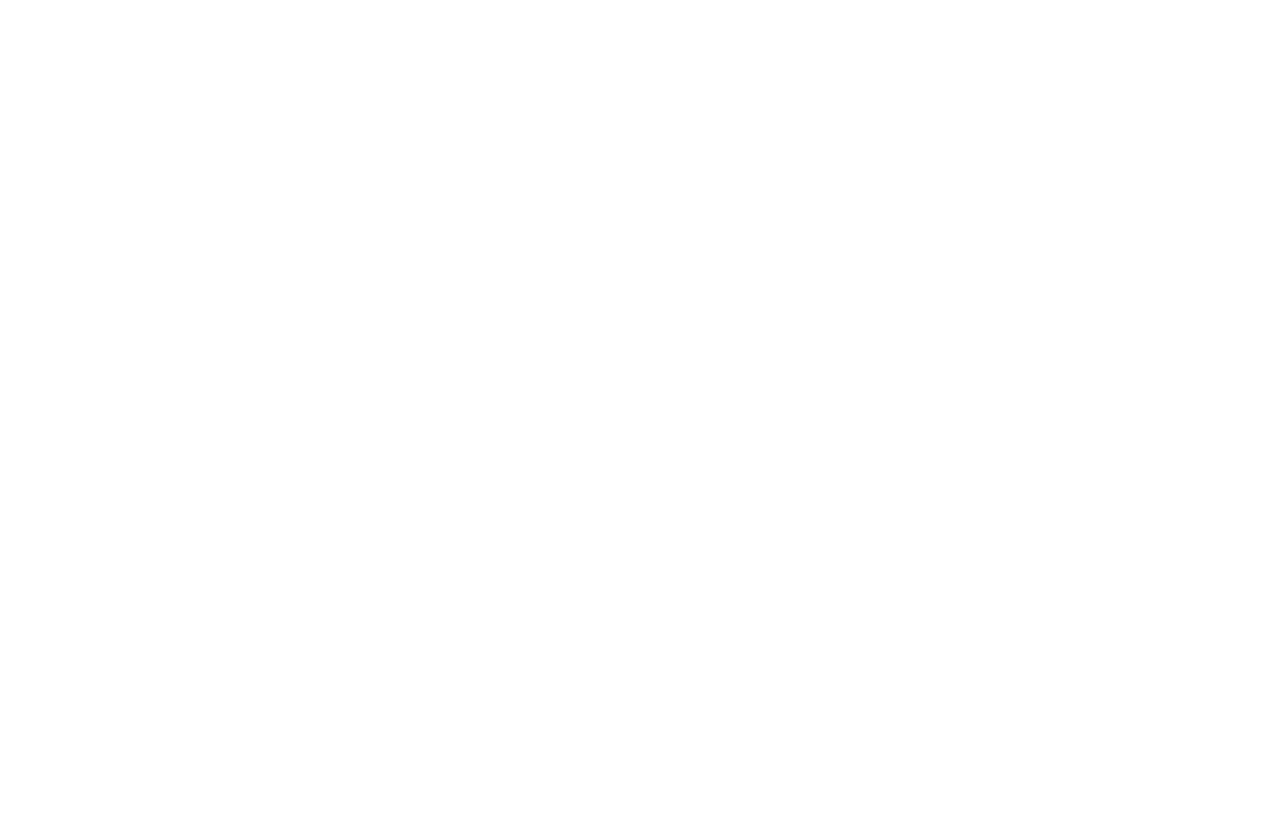
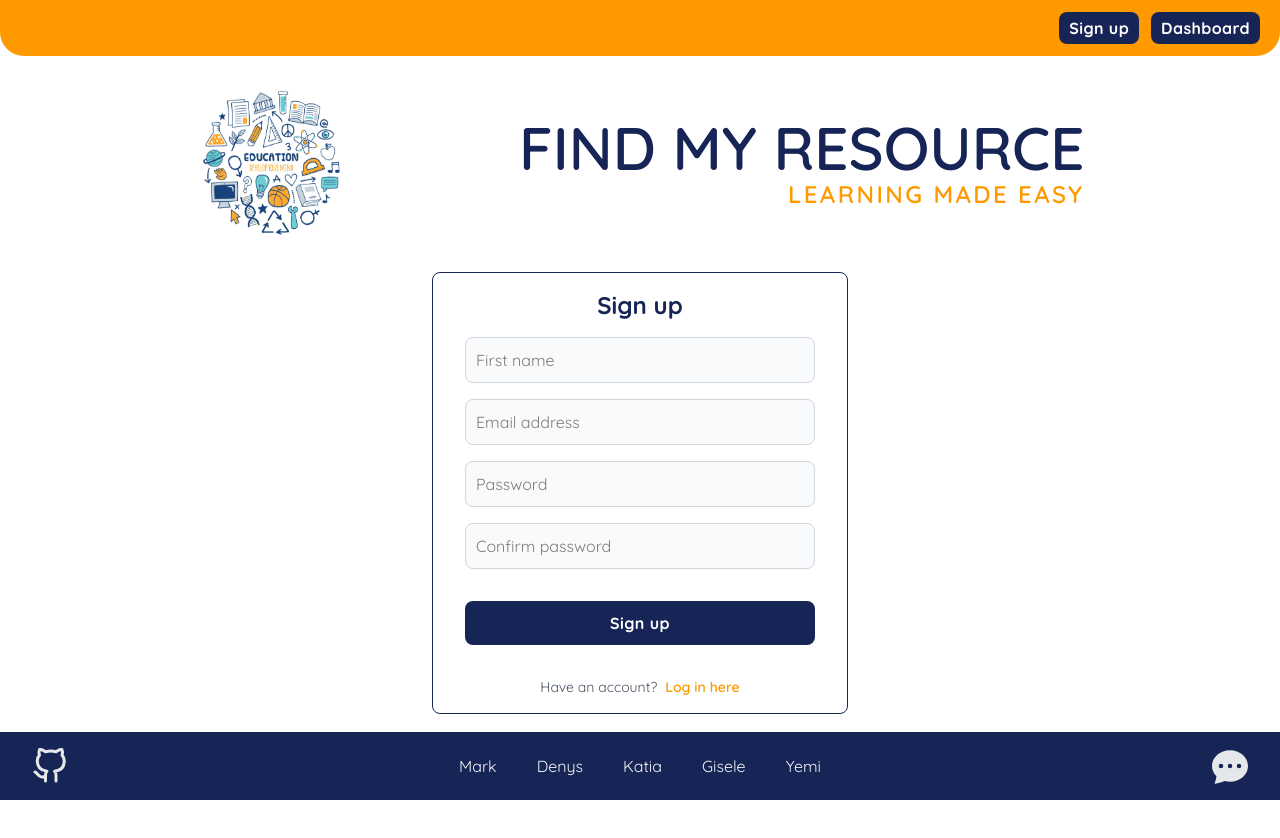
Before and after one commit to katiaku/find-my-resource, a React (Vite) app in the folder frontend/: page /signup in a window 1280 px wide. Before the commit this address had no page. Shown: the top 838 px of the page. Before the commit the page ends 800 px from the top, so only its background shows below. Built offline with nearby package versions, Linux system fonts and the light colour scheme.

Commit message:
Add initial sign up form
This isn't complete but its a start.

```diff
--- a/frontend/src/App.tsx
+++ b/frontend/src/App.tsx
@@ -4,15 +4,33 @@
 import SearchPage from "./pages/SearchPage"
 import LoginPage from "./pages/LoginPage"
 import DashboardPage from "./pages/DashboardPage"
+import { useState } from "react"
 
 function App() {
+  const [user, setUser] = useState<string>("")
+
+  const handleSetUserName = (user: string) => {
+    setUser(user)
+  }
+
   return (
     <BrowserRouter>
       <Routes>
         <Route path="/" element={<Layout />}>
           <Route index element={<SearchPage />} />
-          <Route path="login" element={<LoginPage />} />
-          <Route path="dashboard" element={<DashboardPage />} />
+          <Route
+            path="login"
+            element={
+              <LoginPage page="login" handleSetUserName={handleSetUserName} />
+            }
+          />
+          <Route
+            path="signup"
+            element={
+              <LoginPage page="signup" handleSetUserName={handleSetUserName} />
+            }
+          />
+          <Route path="dashboard" element={<DashboardPage user={user} />} />
         </Route>
       </Routes>
     </BrowserRouter>
--- /dev/null
+++ b/frontend/src/components/SignupForm.tsx
@@ -0,0 +1,138 @@
+import Button from "../components/Button"
+import { useForm } from "react-hook-form"
+import type { SubmitHandler } from "react-hook-form"
+import type { SignupFormInputs, SignupFormProps } from "../types/index"
+import { useState } from "react"
+import Error from "../components/Error"
+import { Link, useNavigate } from "react-router"
+
+const SignupForm = ({ handleSetUserName }: SignupFormProps) => {
+  const [loginError, setLoginError] = useState<string>("")
+  const {
+    register,
+    handleSubmit,
+    formState: { errors },
+  } = useForm<SignupFormInputs>({
+    mode: "onSubmit",
+    reValidateMode: "onSubmit",
+  })
+  const navigate = useNavigate()
+
+  const handleSignupClick = async (
+    username: string,
+    email: string,
+    password: string
+  ) => {
+    const result = await fetch(
+      "http://resourcehelper.pythonanywhere.com/api/auth/register/",
+      {
+        method: "POST",
+        headers: {
+          "Content-Type": "application/json",
+        },
+        body: JSON.stringify({
+          username: username,
+          email: email,
+          password: password,
+        }),
+        credentials: "include",
+      }
+    )
+
+    const data = await result.json()
+
+    console.log(data)
+
+    handleSetUserName(username)
+
+    navigate("/dashboard")
+  }
+
+  const onSubmit: SubmitHandler<SignupFormInputs> = ({
+    name,
+    email,
+    password,
+    confirmpassword,
+  }: SignupFormInputs) => {
+    if (password !== confirmpassword) {
+      setLoginError("Passwords don't match")
+      return
+    }
+
+    handleSignupClick(name, email, password)
+
+    setLoginError("")
+  }
+
+  return (
+    <div className="flex h-[calc(100vh_-_273px)] w-full justify-center">
+      <div className="mt-2 h-fit rounded-lg border border-blue-950 px-4 py-2">
+        <form
+          className="mx-4 my-2 flex w-[350px] flex-col justify-center gap-6 text-center"
+          onSubmit={handleSubmit(onSubmit)}
+        >
+          <div className="flex flex-col gap-2">
+            <h2 className="mb-2 text-2xl font-bold text-blue-950">Sign up</h2>
+            <input
+              id="name"
+              placeholder="First name"
+              className={`text-md mr-3 mb-2 w-full rounded-lg border border-gray-300 bg-gray-50 p-2.5 ${errors.name ? "border-red-400 focus:ring-red-400" : "border-gray-300 focus:ring-amber-500"} `}
+              {...register("name", {
+                required: "First name is required",
+              })}
+              aria-invalid={!!errors.name}
+            />
+            <input
+              id="email"
+              type="email"
+              placeholder="Email address"
+              className={`text-md mr-3 mb-2 w-full rounded-lg border border-gray-300 bg-gray-50 p-2.5 ${errors.email ? "border-red-400 focus:ring-red-400" : "border-gray-300 focus:ring-amber-500"} `}
+              {...register("email", {
+                required: "Email is required",
+              })}
+              aria-invalid={!!errors.email}
+            />
+            <input
+              id="password"
+              type="password"
+              placeholder="Password"
+              className={`text-md mr-3 mb-2 w-full rounded-lg border border-gray-300 bg-gray-50 p-2.5 ${errors.password ? "border-red-400 focus:ring-red-400" : "border-gray-300 focus:ring-amber-500"} `}
+              {...register("password", {
+                required: "Password is required",
+              })}
+              aria-invalid={!!errors.password}
+            />
+            <input
+              id="confirmpassword"
+              type="password"
+              placeholder="Confirm password"
+              className={`text-md mr-3 mb-2 w-full rounded-lg border border-gray-300 bg-gray-50 p-2.5 ${errors.confirmpassword ? "border-red-400 focus:ring-red-400" : "border-gray-300 focus:ring-amber-500"} `}
+              {...register("confirmpassword", {
+                required: "Confirm password is required",
+              })}
+              aria-invalid={!!errors.confirmpassword}
+            />
+            {loginError && <Error error={loginError} />}
+          </div>
+          <Button
+            type="submit"
+            name="Sign up"
+            className="mb-2 bg-blue-950 px-5 py-2.5 hover:bg-blue-800 focus:ring-2 focus:ring-amber-500 focus:outline-none"
+          />
+
+          <div className="flex w-full justify-center gap-2 text-sm text-gray-600">
+            <p>Have an account?</p>
+            <Link
+              to="/login"
+              className="font-semibold text-amber-500 hover:underline"
+            >
+              Log in here
+            </Link>
+          </div>
+        </form>
+      </div>
+    </div>
+  )
+}
+
+export default SignupForm
--- a/frontend/src/pages/DashboardPage.tsx
+++ b/frontend/src/pages/DashboardPage.tsx
@@ -1,8 +1,8 @@
 import Button from "../components/Button"
 import { useNavigate } from "react-router-dom"
+import type { DashboardPageProps } from "../types/index"
 
-const DashboardPage = () => {
-  const user = "User"
+const DashboardPage = ({ user }: DashboardPageProps) => {
   const navigate = useNavigate()
 
   const handleRedirect = () => {
--- a/frontend/src/pages/LoginPage.tsx
+++ b/frontend/src/pages/LoginPage.tsx
@@ -1,7 +1,13 @@
 import LoginForm from "../components/LoginForm"
+import SignupForm from "../components/SignupForm"
+import type { LoginPageProps } from "../types/index"
 
-const LoginPage = () => {
-  return <LoginForm />
+const LoginPage = ({ page, handleSetUserName }: LoginPageProps) => {
+  return page === "login" ? (
+    <LoginForm />
+  ) : (
+    <SignupForm handleSetUserName={handleSetUserName} />
+  )
 }
 
 export default LoginPage
```
Also changed, not shown: frontend/src/types/index.ts (+20 -0 lines).
